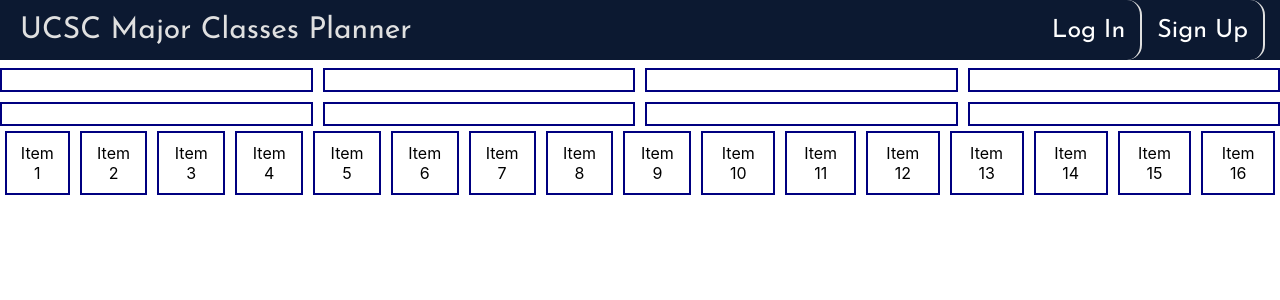
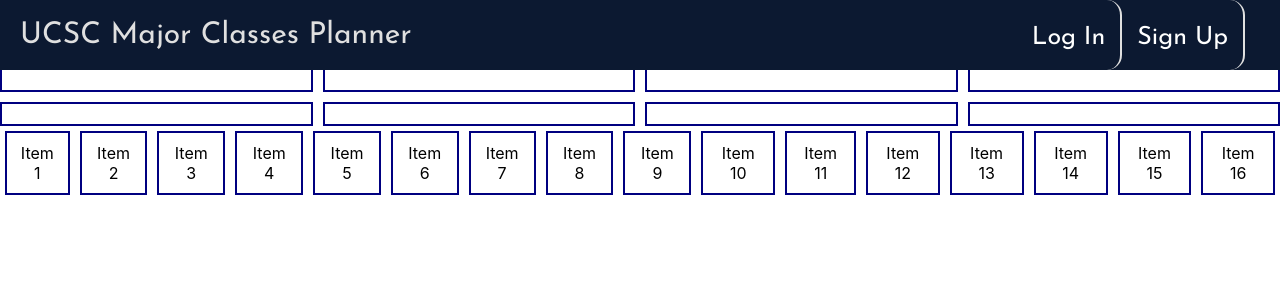
Before and after one commit to PurrGod/college-planner-webapp, a React (Create React App) app: page / in a window 1280 px wide. Shown: the top 300 px of the page. Built offline with nearby package versions, Linux system fonts and the light colour scheme.

Commit message:
updated login and signup buttoms

```diff
--- a/src/Bar.css
+++ b/src/Bar.css
@@ -4,10 +4,8 @@
   top: 0;
   left: 0;
   width: 100%;
-  height: 60px;
+  height: 70px;
   z-index: 1000;
-
-  padding: 0px 0px 0px 20px;
 
   display: flex;
   justify-content: space-between;
@@ -19,6 +17,7 @@
   font-size: 30px;
   font-family: "Josefin Sans";
 
+  padding-left: 20px;
   margin-right: auto;
 }
 
@@ -36,7 +35,7 @@
   border-right: 2px solid rgb(224, 224, 224);
   border-radius: 15px;
 
-  padding: 10px 15px 10px 15px;
+  padding: 20px 15px 15px 15px;
 
   color: rgb(255, 255, 255);
   background-color: transparent;
```
